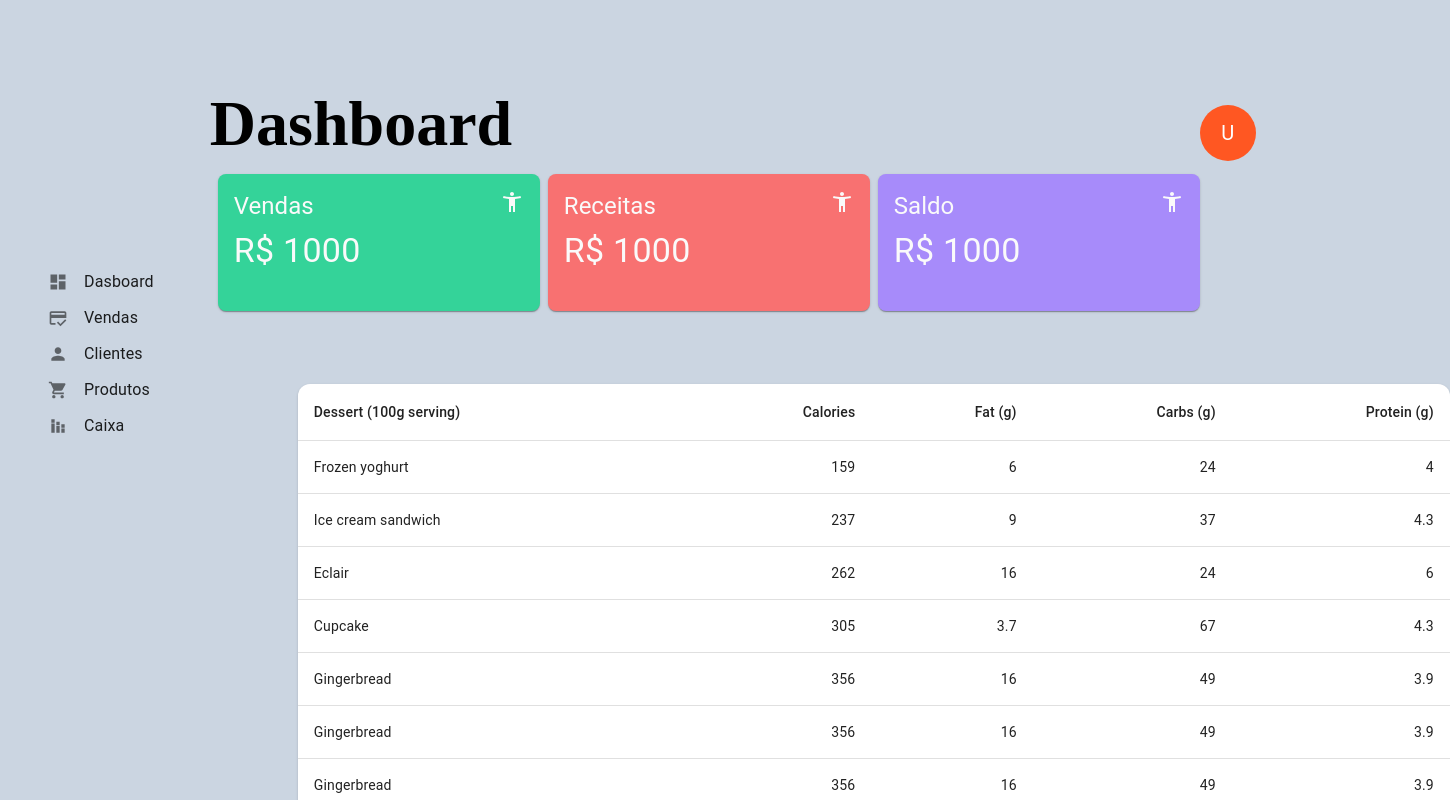
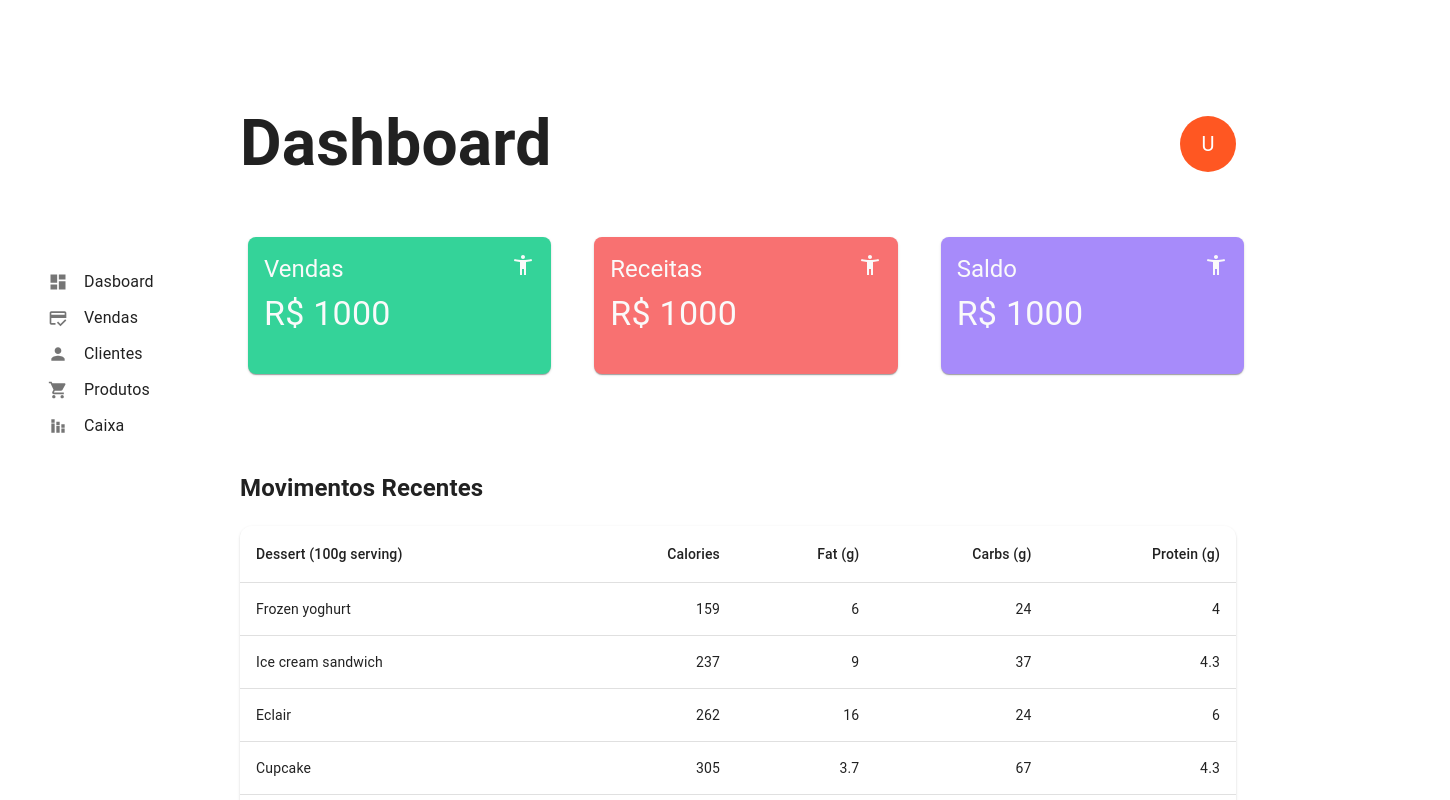
Before and after one commit to luisviniciuslv/My_Cashier_FrontEnd, a React (Vite) app: page / in a window 1280 px wide. Shown: the top 800 px of the page, 1450 px wide, since content can reach past the window. Built offline with nearby package versions, Linux system fonts and the light colour scheme.

Commit message:
refact(dashboard) adjust styles

```diff
--- a/package.json
+++ b/package.json
@@ -14,7 +14,8 @@
     "@mui/icons-material": "^5.10.14",
     "@mui/material": "^5.10.14",
     "react": "^18.2.0",
-    "react-dom": "^18.2.0"
+    "react-dom": "^18.2.0",
+    "react-router-dom": "^6.4.3"
   },
   "devDependencies": {
     "@types/react": "^18.0.24",
--- a/src/App.tsx
+++ b/src/App.tsx
@@ -1,15 +1,37 @@
 import { MenuComponent } from './components/MenuComponent';
-import { DashboardPage } from './pages/Dasboard';
+import { DashboardPage } from './pages/dasboard';
+import {Router} from './routes'
+import {Grid, Box} from "@mui/material"
 
 import './App.css';
+import { BrowserRouter } from 'react-router-dom';
 
-function App() {
+/* function App() {
   return (
     <div className="App">
       <MenuComponent />
       <DashboardPage />
     </div>
   );
+}; */
+function App() {
+  return (
+    <BrowserRouter>
+      <Box
+        sx={{
+          display: "grid",
+          gridTemplateColumns: "240px 1fr"
+        }}
+      >
+        <Box>
+          <MenuComponent />
+        </Box>
+        <Box sx={{pr: "44px"}}>
+          <Router />
+        </Box>
+      </Box>
+    </BrowserRouter>
+  );
 };
 
 export default App;
--- a/src/components/CardComponent/StylesObjects/styles.ts
+++ b/src/components/CardComponent/StylesObjects/styles.ts
@@ -1,5 +1,6 @@
 export const StyleCard = {
-    width: 322,
+  width: "100%",
+  maxWidth: "322px",
   height: 137,
   borderRadius: 2,
   marginLeft: 1
--- a/src/components/TableComponent/StylesObjects/style.ts
+++ b/src/components/TableComponent/StylesObjects/style.ts
@@ -1,8 +1,6 @@
 
 export const TableStyle = {
-    width: 1152,
-    maxHeight: 476,
-    borderRadius: 3,
-    position: 'absolute',
-    left: '8rem'
+  width: "100%",
+  maxHeight: 500,
+  borderRadius: 3,
 };
--- a/src/main.tsx
+++ b/src/main.tsx
@@ -1,10 +1,12 @@
 import React from 'react'
 import ReactDOM from 'react-dom/client'
 import App from './App'
-import './index.css'
+//import './index.css'
+import {CssBaseline} from '@mui/material'
 
 ReactDOM.createRoot(document.getElementById('root') as HTMLElement).render(
   <React.StrictMode>
+    <CssBaseline />
     <App />
   </React.StrictMode>
 )
--- a/src/pages/dasboard/index.tsx
+++ b/src/pages/dasboard/index.tsx
@@ -9,9 +9,39 @@ import { TableComponent } from '../../components/TableComponent';
 export const DashboardPage: React.FC = () => {
     return (
         <div className='dashboard'>
-            <div className='dashboard-header'>
-                <h1>Dashboard</h1>
+          <header>
+            <h1>Dashboard</h1>
+            <ProfileComponent />
+          </header>
+          <main>
+            <div className='stats'>
+              <CardComponent
+                title='Vendas'
+                value={1000}
+                icon={<AccessibilityNewIcon />}
+                color='#34D399'
+              />
+              <CardComponent
+                  title='Receitas'
+                  value={1000}
+                  icon={<AccessibilityNewIcon />}
+                  color='#F87171'
+              />
+              <CardComponent
+                  title='Saldo'
+                  value={1000}
+                  icon={<AccessibilityNewIcon />}
+                  color='#A78BFA'
+              />
+            </div>
+            <section className='table-container'>
+              <h2>Movimentos Recentes</h2>
+               <TableComponent />
+            </section>
+          </main>
+            {/* <div className='dashboard-header'>
                 <div className='box-profile'>
+                    <h1>Dashboard</h1>
                     <ProfileComponent />
                 </div>
                 <div className='container-cards'>
@@ -37,7 +67,7 @@ export const DashboardPage: React.FC = () => {
             </div>
             <div className='dashboard-table'>
                 <TableComponent />
-            </div>
+            </div> */}
         </div>
     );
 };
--- a/src/pages/dasboard/style.css
+++ b/src/pages/dasboard/style.css
@@ -1,17 +1,31 @@
 .dashboard {
-    width: 100vw;
-    height: 100vh;
+    width: 100%;
 }
 
-.dashboard-header {
-    height: 24rem;
-    display: grid;
-    grid-template-columns: repeat(4, 1fr);
-    grid-template-rows: repeat(4, 1fr);
-    position: relative;
+header {
+  display: flex;
+  justify-content: space-between;
+  align-items: center;
+  font-size: 32px;
+  margin-top: 96px;
+  margin-bottom: 45px;
 }
 
-.dashboard-header>h1 {
+header h1{
+  margin: 0;
+}
+
+.stats{
+  display: grid;
+  grid-template-columns: 1fr 1fr 1fr;
+  gap: 43px;
+}
+
+.table-container{
+  margin-top: 96px;
+}
+
+/* .dashboard-header>h1 {
     grid-column-start: 2;
     grid-column-end: 3;
     grid-row-start: 2;
@@ -44,4 +58,4 @@
 .dashboard-table {
     height: 36.5rem;
     position: relative;
-}
+} */
--- /dev/null
+++ b/src/routes.tsx
@@ -0,0 +1,10 @@
+import {Route, Routes} from 'react-router-dom';
+import {DashboardPage} from './pages/dasboard'
+
+export function Router(){
+  return(
+    <Routes>
+      <Route path='/' element={<DashboardPage/>}/>
+    </Routes>
+  )
+}
```
Also changed, not shown: 1 other file (tests, documents, lock files or other folders). Lines whose indentation alone changed are shown as unchanged.
